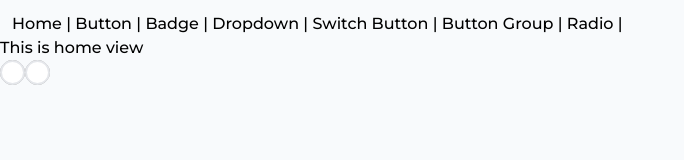
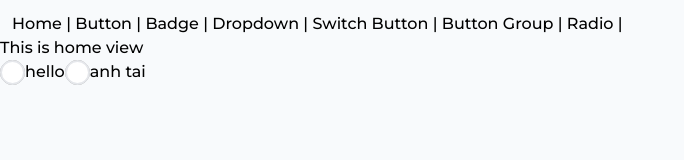
Before and after one commit to quachthientai/vuez-component-library, a Vue app: page /radio in a window 1280 px wide. Shown: the top 160 px of the page, without its empty margins (0-684 px from the left). Built offline with nearby package versions, Linux system fonts and the light colour scheme; a web font is replaced by a local one.

Commit message:
fix bug radio box

```diff
--- a/src/assets/scss/components/Forms/_radio.scss
+++ b/src/assets/scss/components/Forms/_radio.scss
@@ -18,16 +18,16 @@ $disabled:#D9D9D9;
 
         &::after{
             content: '';
-            @apply w-[15px] h-[15px] absolute rounded-full bg-primary-500 top-[5px] left-[5px] opacity-0 ;
+            @apply w-[15px] h-[15px] absolute rounded-full bg-primary-500 top-[5px] left-[5px] opacity-0;
         }
 
         &:checked{
             + &:after{
-                @apply opacity-100 transition-all duration-300;
+                @apply opacity-100;
             }
 
             + &::before{
-                @apply border-primary-500  transition-all duration-300;
+                @apply border-primary-500  transition-all duration-100;
             }
         }
 
--- a/src/components/Forms/Radio.vue
+++ b/src/components/Forms/Radio.vue
@@ -5,7 +5,6 @@
         props:{
             radioClass:{
                 type: String,
-                default: 'radio radio-primary',
                 required:true
 
             },
@@ -17,13 +16,26 @@
             radioType:{
                 type:String,
                 default:null
+            },
+            radioID:{
+                type:String,
+                default:null,
+                required:true
             }
         }
     }
 </script>
 
 <template>
-    <input :class=[radioClass] name="radio" id="1" type="radio" :value=[radioValue]>
+    <label class="inline-flex">
+        <input :class=[radioClass] name="radio" :id=[radioID] type="radio" :value=[radioValue]>
+        <span class="h-[25px] inline-flex align-middle">
+            <label>{{ radioValue }}</label>
+        </span>
+
+    </label>
+
+
 
 </template>
 
--- a/src/views/RadioView.vue
+++ b/src/views/RadioView.vue
@@ -12,9 +12,10 @@
 <template>
    <div>This is home view</div>
 
-   <Radio class="radio radio-primary" radioValue="1"></Radio>
+   <Radio radioClass="radio radio-success" radioValue="hello"></Radio>
+   <Radio radioClass="radio radio-info" radioValue="anh tai"></Radio>
 
-   <Radio class="radio radio-primary" radioValue="1"></Radio>
+
 
 
 </template>
```
